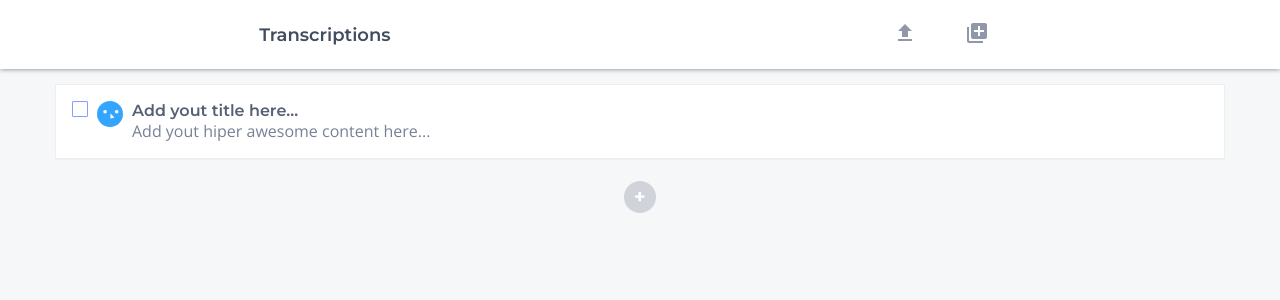
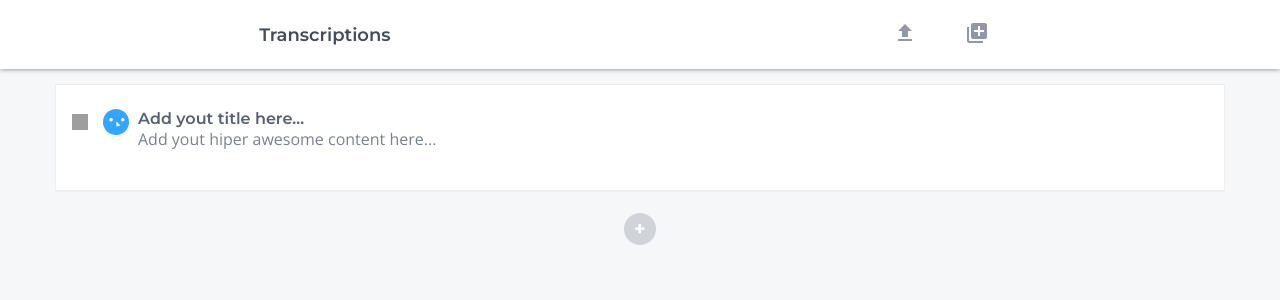
Before and after one commit to Unbabel/frontend-challenge, a Vue app: page / in a window 1280 px wide. Both pictures are taken after a click on the button "Add row". Shown: the top 300 px of the page. Built offline with nearby package versions, Linux system fonts and the light colour scheme; grey boxes are pictures that could not be loaded.

Commit message:
style: some style details

```diff
--- a/src/components/Checkbox.vue
+++ b/src/components/Checkbox.vue
@@ -21,44 +21,47 @@ export default {
 <style lang="scss" scoped>
     .custom-checkbox {
         position: relative;
-        border: 1px solid #859EFF;
+        border: 2px solid #859EFF;
+        border-radius: 2px;
         width: 16px;
         height: 16px;
-        border-radius: 1px;
+        margin-top: 5px;
         &:hover {
             cursor: pointer;
         }
         input {
             opacity: 0;
+            position: absolute;
+            left: 0;
+            top: 0;
             &:checked ~ .checkmark {
                 background-color: #859EFF;
             }
             &:checked ~ .checkmark:after {
                 opacity: 1;
             }
+            &:focus ~ .checkmark:after {
+                outline: rgb(59, 153, 252) auto 5px;
+            }
         }
+
         .checkmark {
             display: block;
 
             position: absolute;
-            top: 0;
-            left: 0;
-            height: 15px;
-            width: 15px;
-            background-color: transparent;
+            top: -2px;
+            left: -2px;
+            height: 16px;
+            width: 16px;
+            border-radius: 2px;
             &:after {
                 content: "";
-                border: 2px solid #fff;
-                border-left: 0;
-                border-top: 0;
-                height: 9px;
-                width: 4px;
-                left: 4px;
-                top: 0;
-                border-radius: 1px;
-                opacity: 0;
-                position: absolute;
-                transform: rotate(45deg);
+                display: block;
+                height: 16px;
+                width: 16px;
+                background-image: url(/img/check.ee008a56.svg);
+                background-repeat: no-repeat;
+                background-position: center;
                 transition: opacity 0.2s ease-in-out;
             }
         }
--- a/src/components/Item.vue
+++ b/src/components/Item.vue
@@ -47,15 +47,15 @@ export default {
 <style lang="scss" scoped>
     li {
         border-bottom: 1px solid #eee;
-        padding: 1rem;
+        padding: 1.5rem 1rem;
         display: grid;
-        grid-template-columns: 10px 20px auto 60px;
+        grid-template-columns: 16px 20px auto 60px;
         grid-gap: 15px;
         &:hover button {
             opacity: 1;
         }
         .info-container {
-            width: 90%;
+            padding-bottom: 1rem;
         }
 
         h1 {
--- a/src/components/layout/Header.vue
+++ b/src/components/layout/Header.vue
@@ -30,6 +30,7 @@ export default {
         justify-content: space-around;
         padding: 1rem;
         transition: box-shadow 0.5s;
+        box-shadow: 0 0 5px rgba(0,0,0,.1);
 
         &:hover {
             box-shadow: 0 0 5px rgba(0, 0, 0, 0.5);
```
Also changed, not shown: src/assets/check.svg (added).
